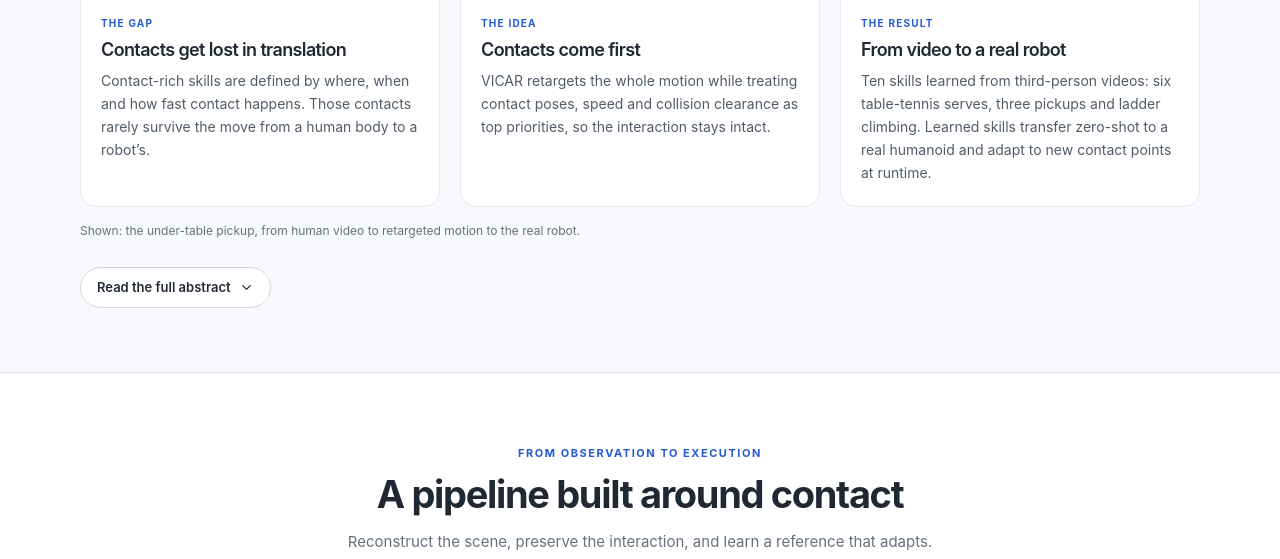
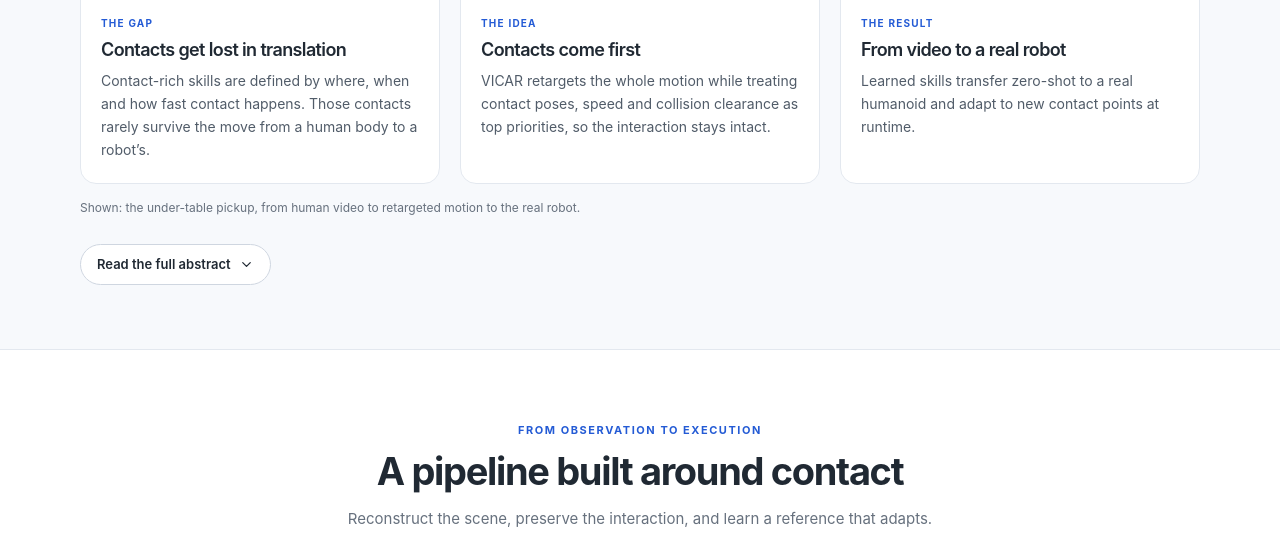
Before and after one commit to ember-center-berkeley/VICAR, a website: page index.html in a window 1280 px wide. Shown: the part 1371-1930 px from the top of the page. Drawn offline with Linux system fonts and the light colour scheme; no server answers.

Commit message:
Shorten the real-robot result description

```diff
--- a/index.html
+++ b/index.html
@@ -47,7 +47,7 @@
       <div class="idea-cards">
         <article class="idea-card"><figure class="idea-media"><img class="idea-human" src="assets/images/idea-human.jpg" width="366" height="306" alt="A person kneels at a table-tennis table, one hand on the table edge and one reaching underneath; red dots mark the contacts. Face blurred." loading="lazy"><figcaption>Human video</figcaption></figure><div class="idea-body"><p class="idea-label">The gap</p><h3>Contacts get lost in translation</h3><p>Contact-rich skills are defined by where, when and how fast contact happens. Those contacts rarely survive the move from a human body to a robot&#8217;s.</p></div></article>
         <article class="idea-card"><figure class="idea-media"><img class="idea-retarget" src="assets/images/idea-retarget.jpg" width="444" height="286" alt="The retargeted humanoid kneels under the reconstructed table, keeping the same two contacts." loading="lazy"><figcaption>Retargeted</figcaption></figure><div class="idea-body"><p class="idea-label">The idea</p><h3>Contacts come first</h3><p>VICAR retargets the whole motion while treating contact poses, speed and collision clearance as top priorities, so the interaction stays intact.</p></div></article>
-        <article class="idea-card"><figure class="idea-media"><img class="idea-robot" src="assets/images/idea-robot.jpg" width="286" height="370" alt="The real humanoid robot kneels at the table, touching the same contact points." loading="lazy"><figcaption>Real robot</figcaption></figure><div class="idea-body"><p class="idea-label">The result</p><h3>From video to a real robot</h3><p>Ten skills learned from third-person videos: six table-tennis serves, three pickups and ladder climbing. Learned skills transfer zero-shot to a real humanoid and adapt to new contact points at runtime.</p></div></article>
+        <article class="idea-card"><figure class="idea-media"><img class="idea-robot" src="assets/images/idea-robot.jpg" width="286" height="370" alt="The real humanoid robot kneels at the table, touching the same contact points." loading="lazy"><figcaption>Real robot</figcaption></figure><div class="idea-body"><p class="idea-label">The result</p><h3>From video to a real robot</h3><p>Learned skills transfer zero-shot to a real humanoid and adapt to new contact points at runtime.</p></div></article>
       </div>
       <p class="idea-note">Shown: the under-table pickup, from human video to retargeted motion to the real robot.</p>
       <details class="abstract-details"><summary>Read the full abstract <svg aria-hidden="true" viewBox="0 0 24 24"><path d="m6 9 6 6 6-6"/></svg></summary><p id="abstract-text">Third-person human videos offer a scalable alternative to task-specific reward engineering, teleoperation, and manually scripted demonstrations for humanoid loco-manipulation. VICAR learns interactive humanoid skills while preserving world-frame contact poses, motion speed, and collision clearance.</p></details>
```
